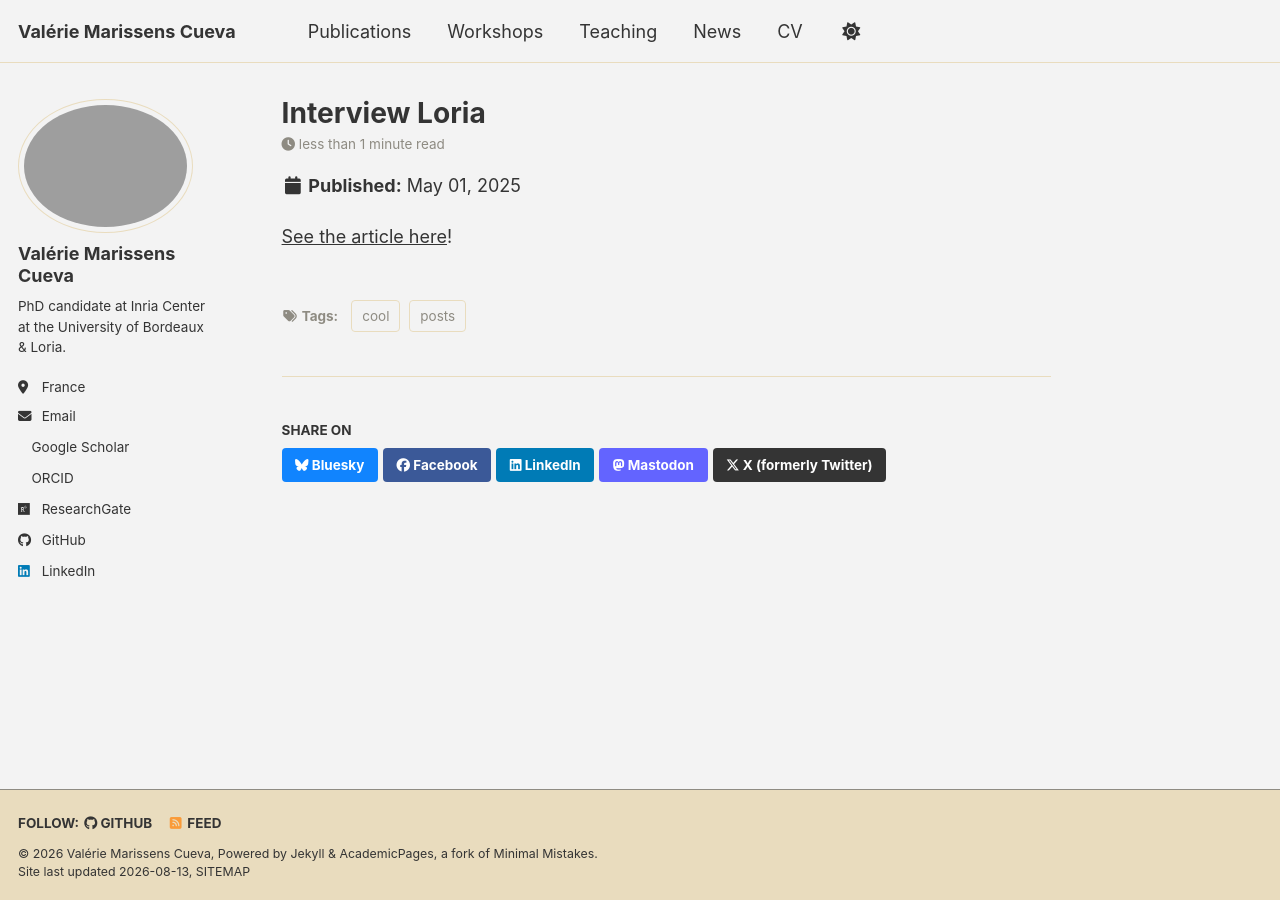
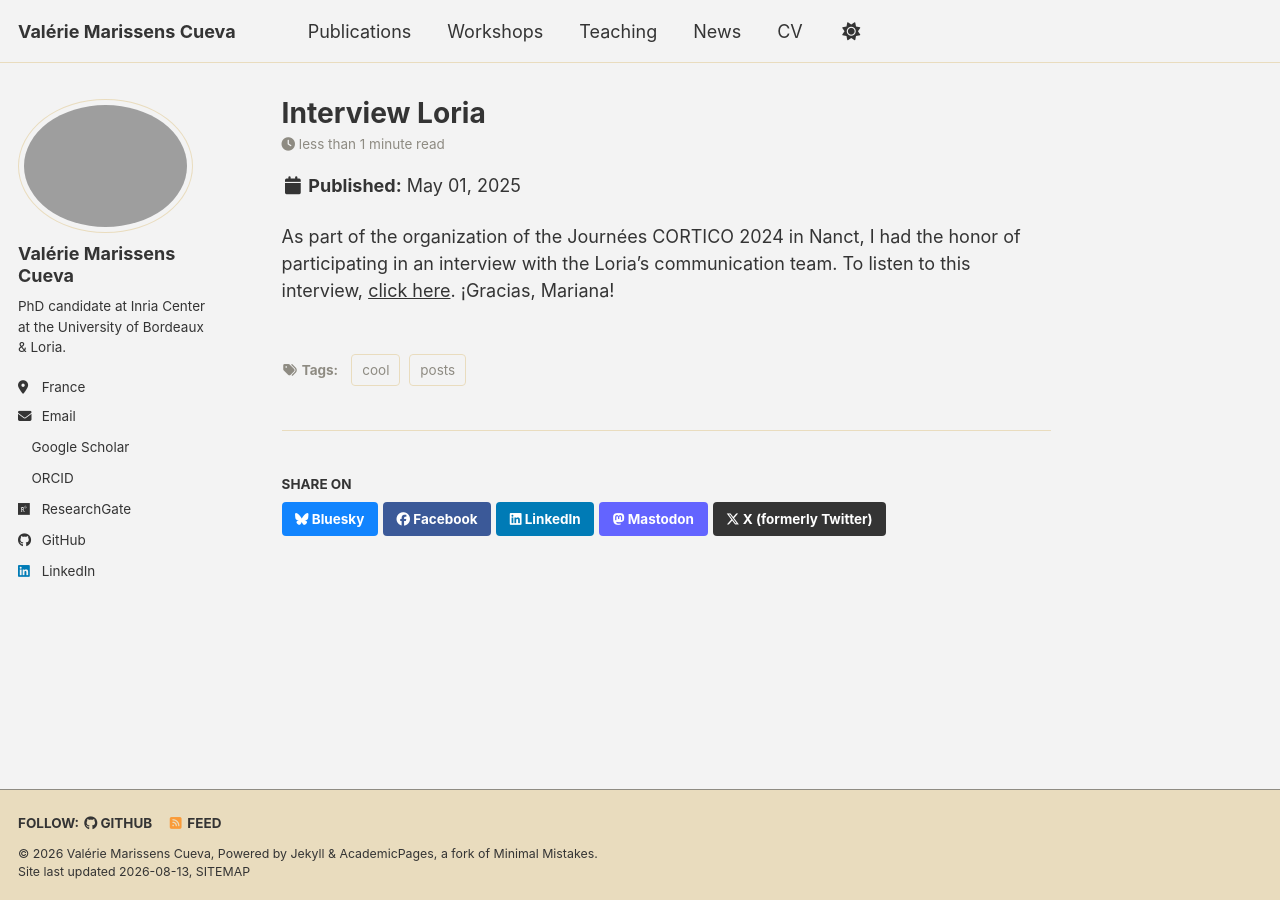
Before and after one commit to vmarissenscueva/vmarissenscueva.github.io, a Jekyll site: the page built from _posts/2025-05-01-itwLoria.md, in a window 1280 px wide. Built offline with Jekyll 4.4.1, drawn with Linux system fonts in a browser that asks for light colours; a style sheet for code colours, icons or effects is not loaded.

Commit message:
Update 2025-05-01-itwLoria.md

```diff
--- a/_posts/2025-05-01-itwLoria.md
+++ b/_posts/2025-05-01-itwLoria.md
@@ -5,4 +5,4 @@ permalink: /posts/2025itwLoria/
 tags: cool posts
 ---
 
-[See the article here](https://www.loria.fr/fr/2024/05/detection-de-reveils-peroperatoires-a-partir-du-signal-electroencephalographique-valerie-marissens-nous-explique-son-sujet-de-these-lors-des-journees-cortico2024/)!
+As part of the organization of the Journées CORTICO 2024 in Nanct, I had the honor of participating in an interview with the Loria's communication team. To listen to this interview, [click here](https://www.loria.fr/fr/2024/05/detection-de-reveils-peroperatoires-a-partir-du-signal-electroencephalographique-valerie-marissens-nous-explique-son-sujet-de-these-lors-des-journees-cortico2024/). ¡Gracias, Mariana!
```
